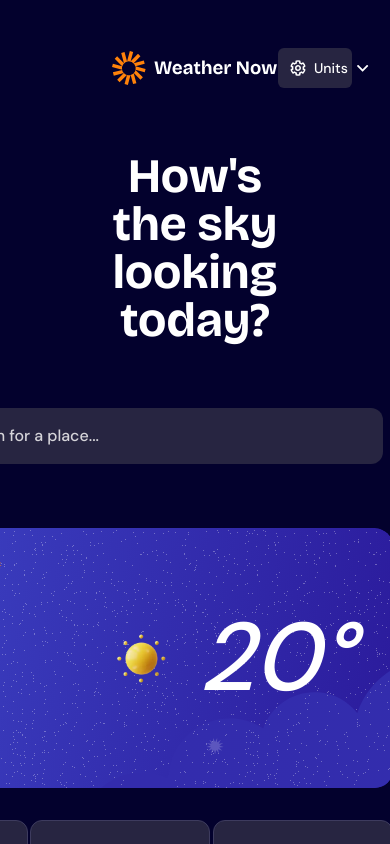
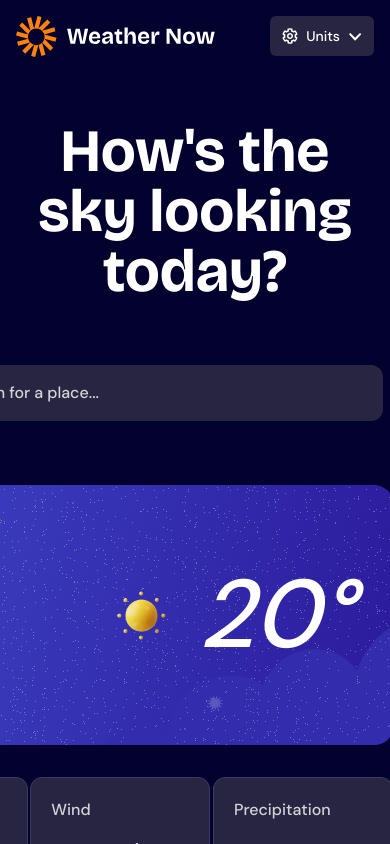
Before and after one commit to constFormek/weather-app, a Next.js app: page / in a window 390 px wide. Shown: the top 844 px of the page. Built offline with nearby package versions, Linux system fonts and the light colour scheme.

Commit message:
fixed mobile view paddings, made hero h1 bigger

```diff
--- a/app/layout.tsx
+++ b/app/layout.tsx
@@ -38,8 +38,9 @@ export default function RootLayout({
       <body
         className={`${bricolageGrotesque.variable} ${dmSans.variable} antialiased
         w-screen
-        px-28
-        py-12
+        p-4
+        lg:px-28
+        lg:py-12
         flex
         flex-col
         gap-16
@@ -48,7 +49,7 @@ export default function RootLayout({
       >
         <Navbar />
 
-        <h1 className="text-5xl font-bricolage text-center">
+        <h1 className="text-6xl font-bricolage text-center">
           How's the sky looking today?
         </h1>
 
```
